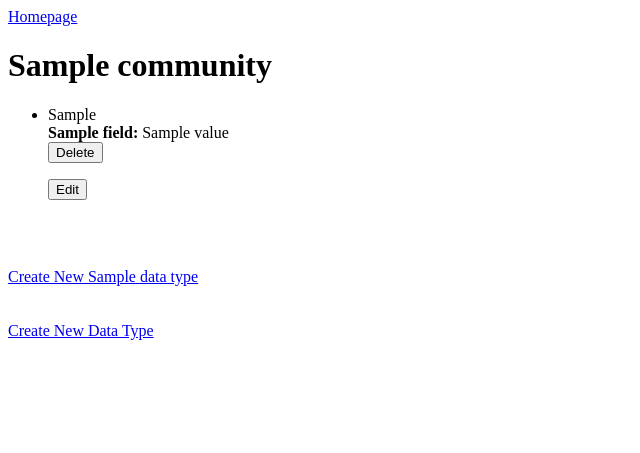
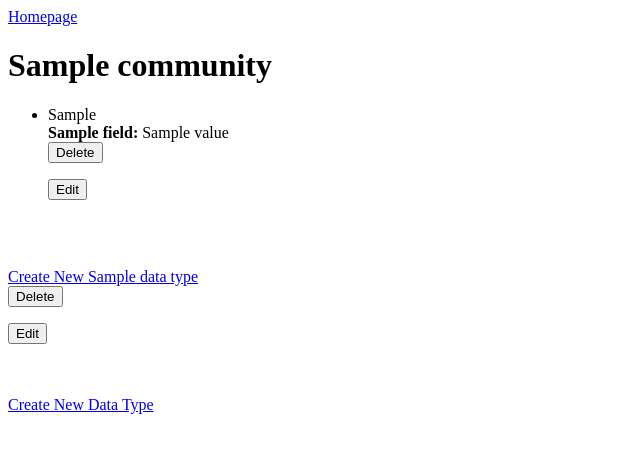
Before and after one commit to batidibek/community_information_management_platform, a Django app: template vircom/templates/vircom/community_detail.html in a window 1280 px wide. Shown: the top 453 px of the page, without its empty margins (0-640 px from the left). Run offline with Django 3.2, Linux system fonts and the light colour scheme; the template is opened without the code that fills it: most values are stand-ins (such as "Sample title", 1, 10 or a date in 2020); data that the repository does not hold is empty; parts of the project's set-up code (start-up, migrations or seed data) failed here and were passed over.

Commit message:
data type delete function added

```diff
--- a/vircom/models.py
+++ b/vircom/models.py
@@ -20,6 +20,7 @@ class DataType(models.Model):
     name = models.CharField(max_length=200)
     community = models.ForeignKey(Community, on_delete=models.PROTECT)
     fields = JSONField()
+    is_archived = models.BooleanField(default=False)
     def __str__(self):
         return self.name
 
--- a/vircom/templates/vircom/community_detail.html
+++ b/vircom/templates/vircom/community_detail.html
@@ -1,5 +1,6 @@
 <a href="{% url 'vircom:index' %}">Homepage</a>
 <h1>{{ community.name }}</h1>
+{% if error_message %}<p style="color: red"><strong>{{ error_message }}</strong></p>{% endif %}
 
 {% if data_type_object_list%}
 <ul>
@@ -22,8 +23,12 @@
 
 {% if data_type_list %}
 {% for data_type in data_type_list %}
+{% if not data_type.is_archived %}
 <div><a href="{% url 'vircom:new_data_type_object' community.name data_type.name %}">Create New {{data_type.name }}</a>
+    <form action="{% url 'vircom:delete_data_type' community.pk data_type.pk %}"><button type='submit'>Delete</button></form>
+    <form action="{% url 'vircom:edit_data_type' community.name data_type.pk %}"><button type='submit'>Edit</button></form>
 </div>
+{% endif %}
 {% endfor %}
 {% endif %}
 <br /><br />
--- a/vircom/urls.py
+++ b/vircom/urls.py
@@ -22,5 +22,5 @@ urlpatterns = [
     path('<str:community_id>/<str:data_type_id>/create-data-type-object', views.create_data_type_object, name='create_data_type_object'),
     path('create-community/', views.create_community, name='create_community'),
     path('<str:community_id>/<str:data_type_id>/change-data-type', views.change_data_type, name='change_data_type'),
-    path('<str:community_id>/<str:data_type_id>/delete-data-type', views.delete_data_type, name='delete_data_type'),,
+    path('<str:community_id>/<str:data_type_id>/delete-data-type', views.delete_data_type, name='delete_data_type'),
 ]
```
Also changed, not shown: vircom/views.py (+5 -2 lines), vircom/migrations/0015_datatype_is_archived.py (added).
